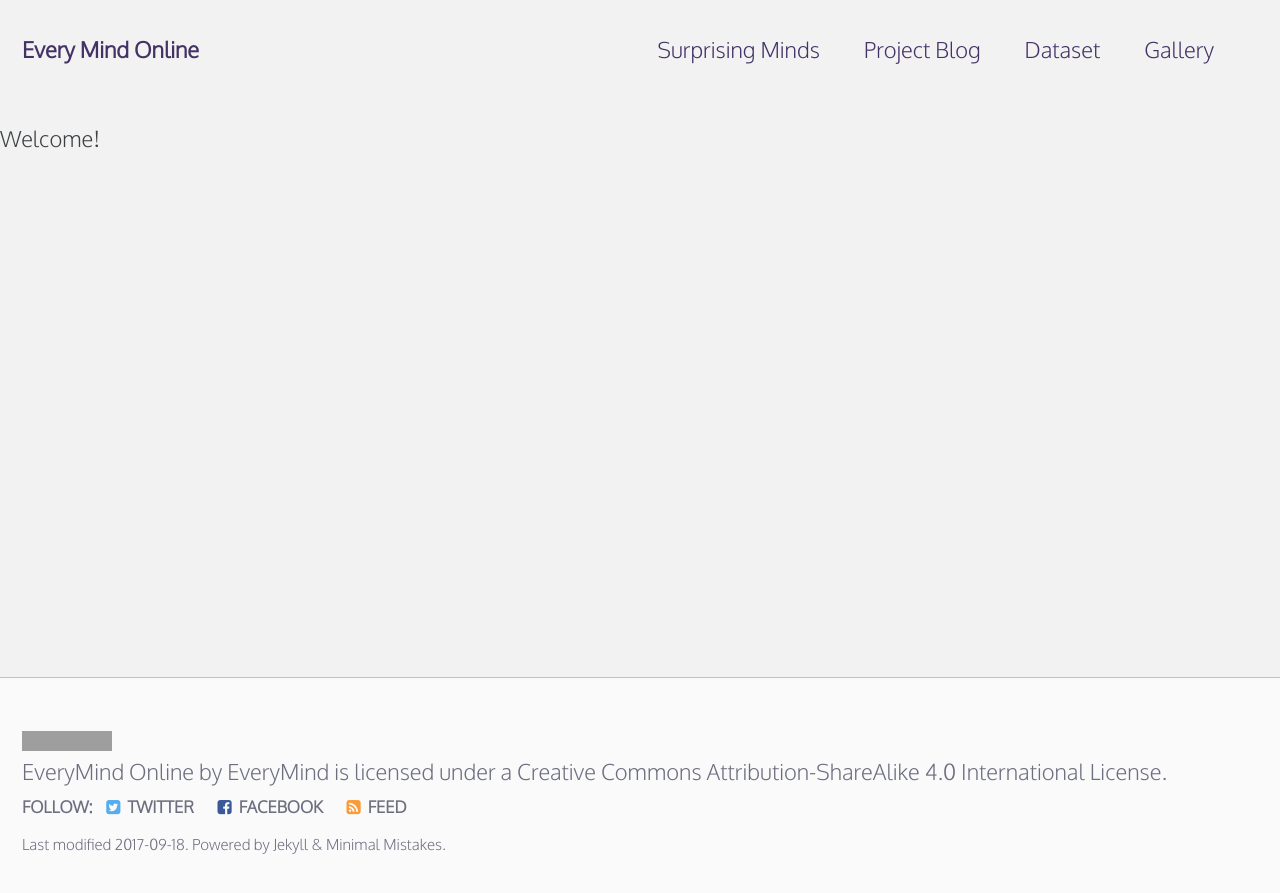
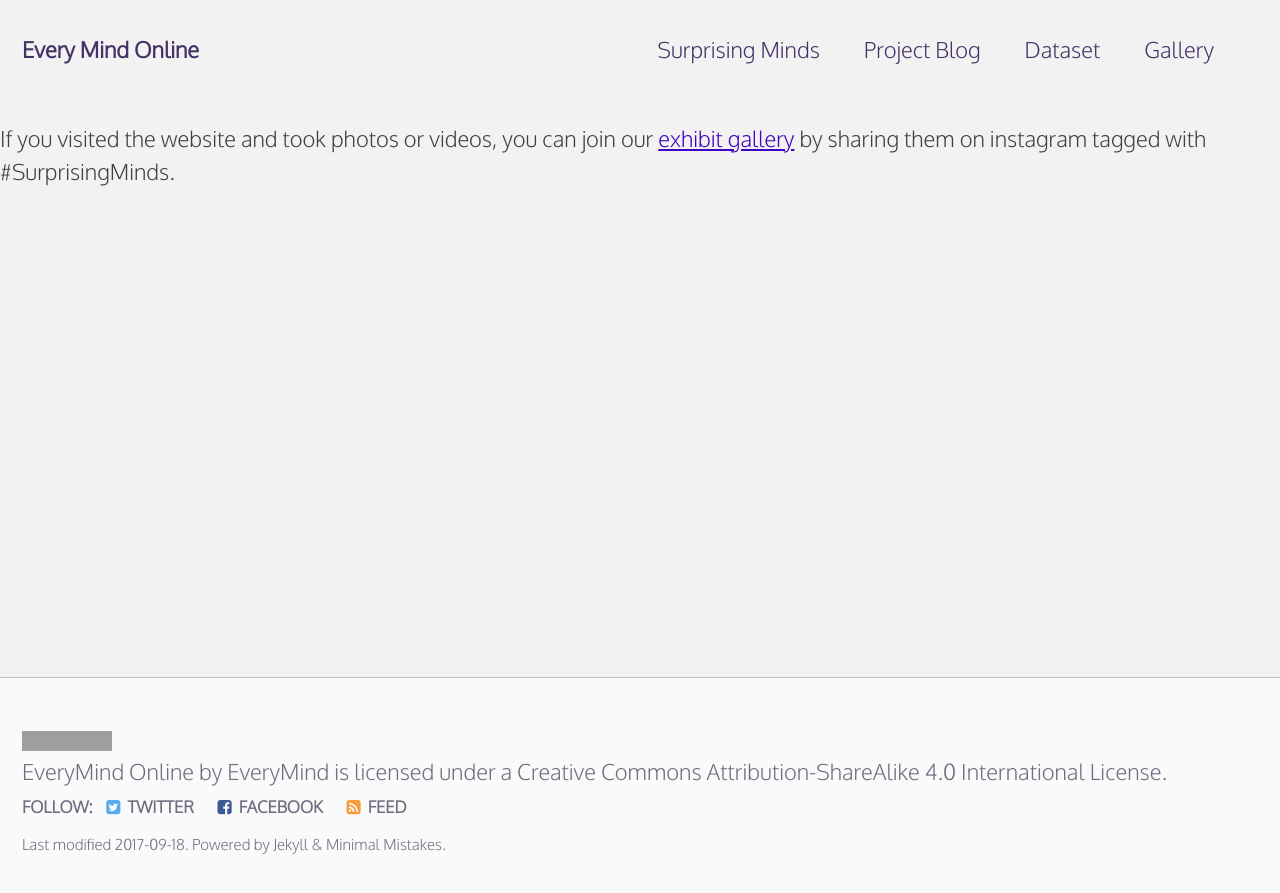
Before and after one commit to everymind/SurprisingMinds, a Jekyll site: the page built from _pages/community.md, in a window 1280 px wide. Shown: the top 893 px of the page. Built offline with Jekyll 4.4.1, drawn with Linux system fonts in a browser that asks for light colours; our own code applies the rules of GitHub Pages for plain Markdown files; grey boxes are pictures that could not be loaded.

Commit message:
Update community.md

```diff
--- a/_pages/community.md
+++ b/_pages/community.md
@@ -1,13 +1,12 @@
 ---
-title: "Surprising Minds project community"
-excerpt: Join the conversation!
-permalink: /community/
+title: "Surprising Minds: Exhibit Gallery"
+excerpt: Photos and videos from the exhibit.
+permalink: /gallery/
 categories:
   - documentation
 tags:
-  - community
-  - science in the wild
-  - MMOSC
+  - photos
+  - videos
 ---
 
-Welcome!
+If you visited the website and took photos or videos, you can join our [exhibit gallery](https://www.instagram.com/explore/tags/surprisingminds/) by sharing them on instagram tagged with #SurprisingMinds.
```
